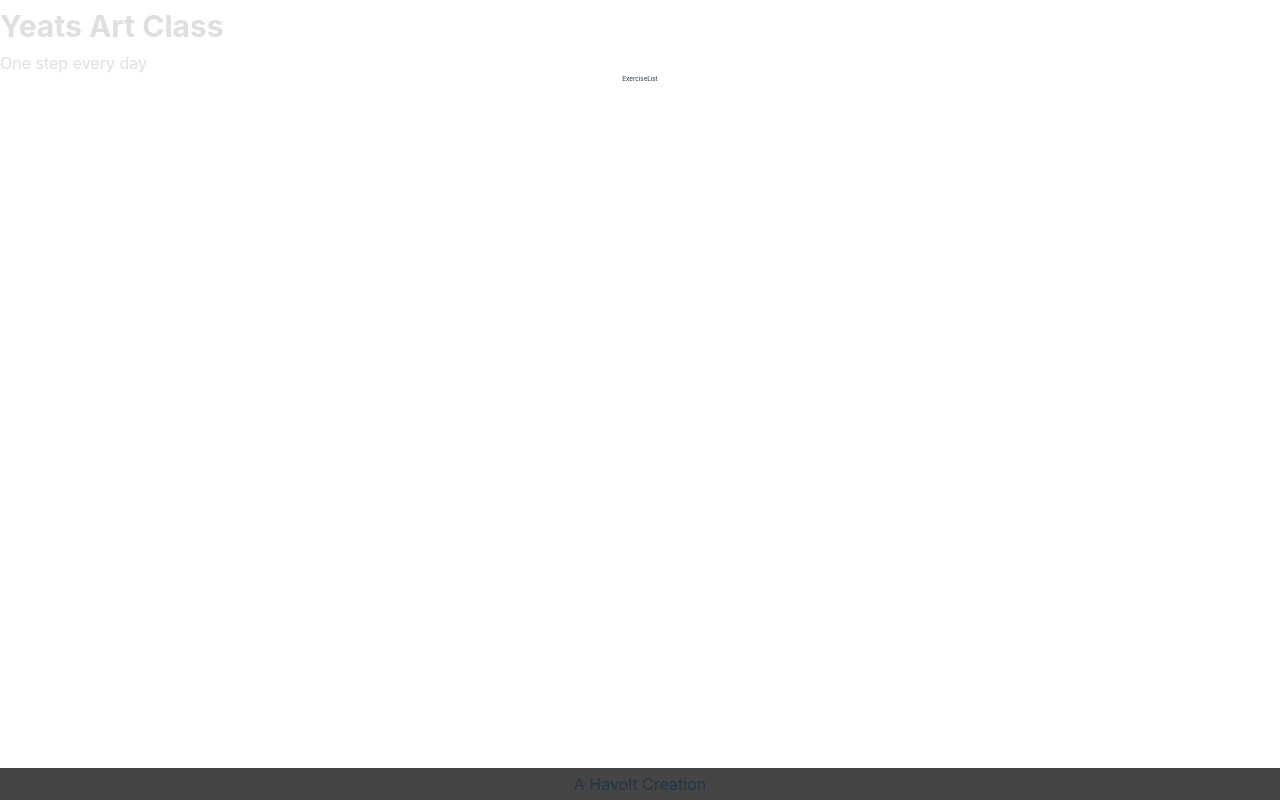
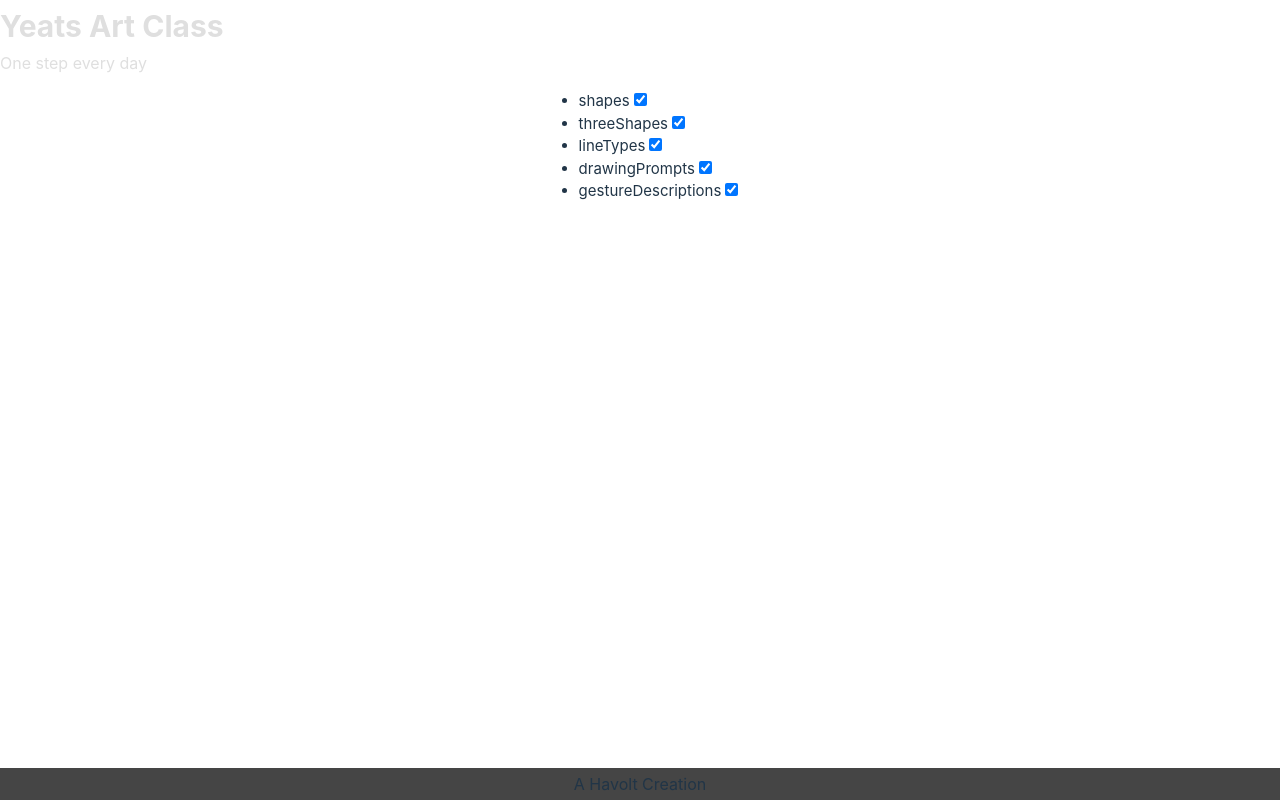
Before and after one commit to Havolt/yeats, a React (Vite) app: page / in a window 1280 px wide. Built offline with nearby package versions, Linux system fonts and the light colour scheme.

Commit message:
Render some basic html for the exercise list

```diff
--- a/src/components/ExerciseList/ExerciseList.tsx
+++ b/src/components/ExerciseList/ExerciseList.tsx
@@ -6,14 +6,26 @@ type ExerciseGroups = {
     lineTypes: boolean;
     drawingPrompts: boolean;
     gestureDescriptions: boolean;
+    [key: string]: boolean;
 }
 
 type Props = {
     exerciseGroups: ExerciseGroups;
 }
 
+const updateExerciseGroup = () => {
+    // Toggle the state of the ExerciseGroups
+}
+
 export default function ExerciseList({exerciseGroups}: Props) {
   return (
-    <div>ExerciseList</div>
+    <ul>
+        {Object.keys(exerciseGroups).map((key) => (
+        <li key={key}>
+            <label htmlFor={key}>{key}</label>
+            <input type="checkbox" name={key} checked={exerciseGroups[key]} onChange={updateExerciseGroup} />
+        </li>
+      ))}
+    </ul>
   )
 }
--- a/src/components/SiteMain/SiteMain.scss
+++ b/src/components/SiteMain/SiteMain.scss
@@ -2,4 +2,5 @@
     max-width: 128rem;
     margin: 0 auto;
     flex-grow:1;
+    font-size: 1.5rem;
 }
```
